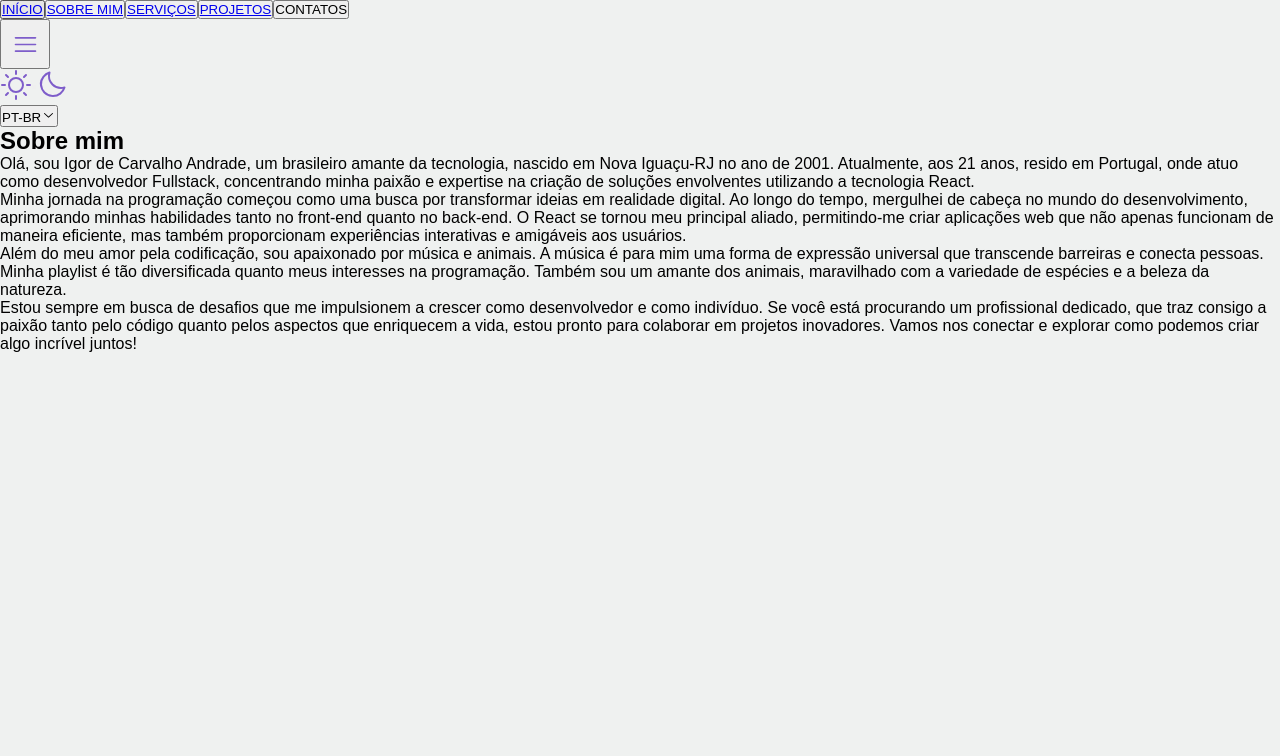
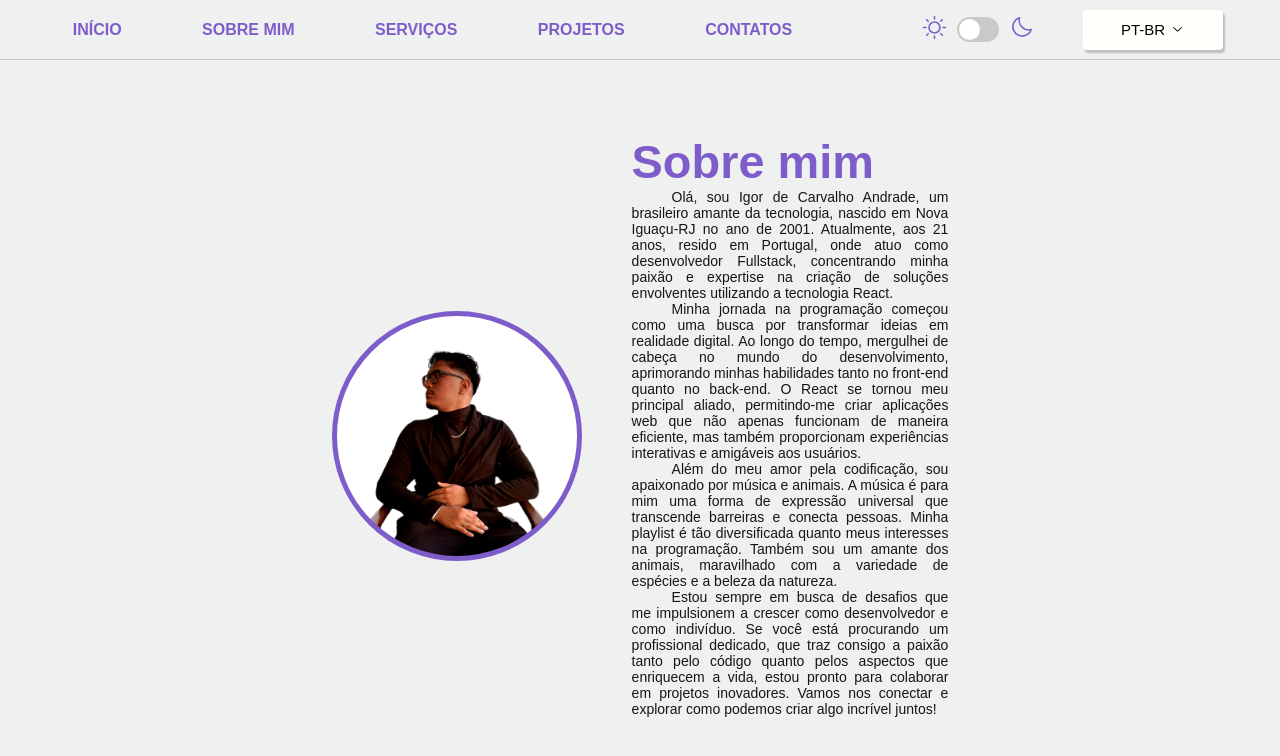
Before and after one commit to rogiandrade/Portfolio, a React (Vite) app in the folder web/: page /about in a window 1280 px wide. Shown: the top 756 px of the page. Built offline with nearby package versions, Linux system fonts and the light colour scheme.

Commit message:
att the importation of styles
- fix styles bugs in About component.
- att the name of folder to "screen styles"

```diff
--- a/web/src/styles/pages styles/about.css
+++ b/web/src/styles/screen styles/about.css
@@ -26,7 +26,6 @@
 
 .aboutTexts {
     display: flex;
-    justify-content: space-between;
     flex-flow: column;
     width: 450px;
     height: 80%;
@@ -50,6 +49,13 @@
         font-size: 57px;
     }
 
+    .aboutTexts{
+        width: 33%;
+    }
+
+    .titles{
+        font-size: 46.9px;
+    }
     .contentTexts {
         font-size: 14px;
     }
```
Also changed, not shown: web/src/styles/screen styles/header.css (renamed from web/src/styles/header.css), web/src/styles/screen styles/home.css (renamed from web/src/styles/pages styles/home.css), web/src/styles/screen styles/projects.css (renamed from web/src/styles/pages styles/projects.css), web/src/styles/screen styles/services.css (renamed from web/src/styles/pages styles/services.css).
